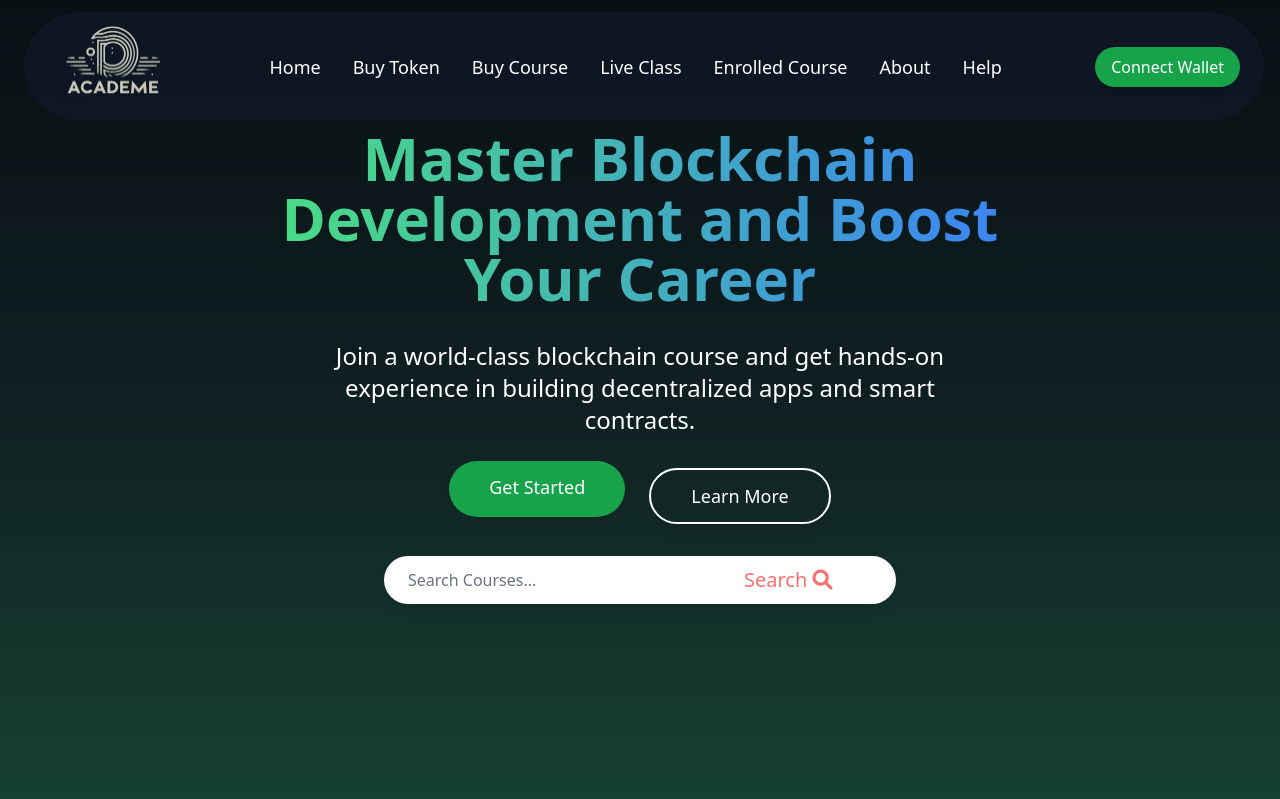
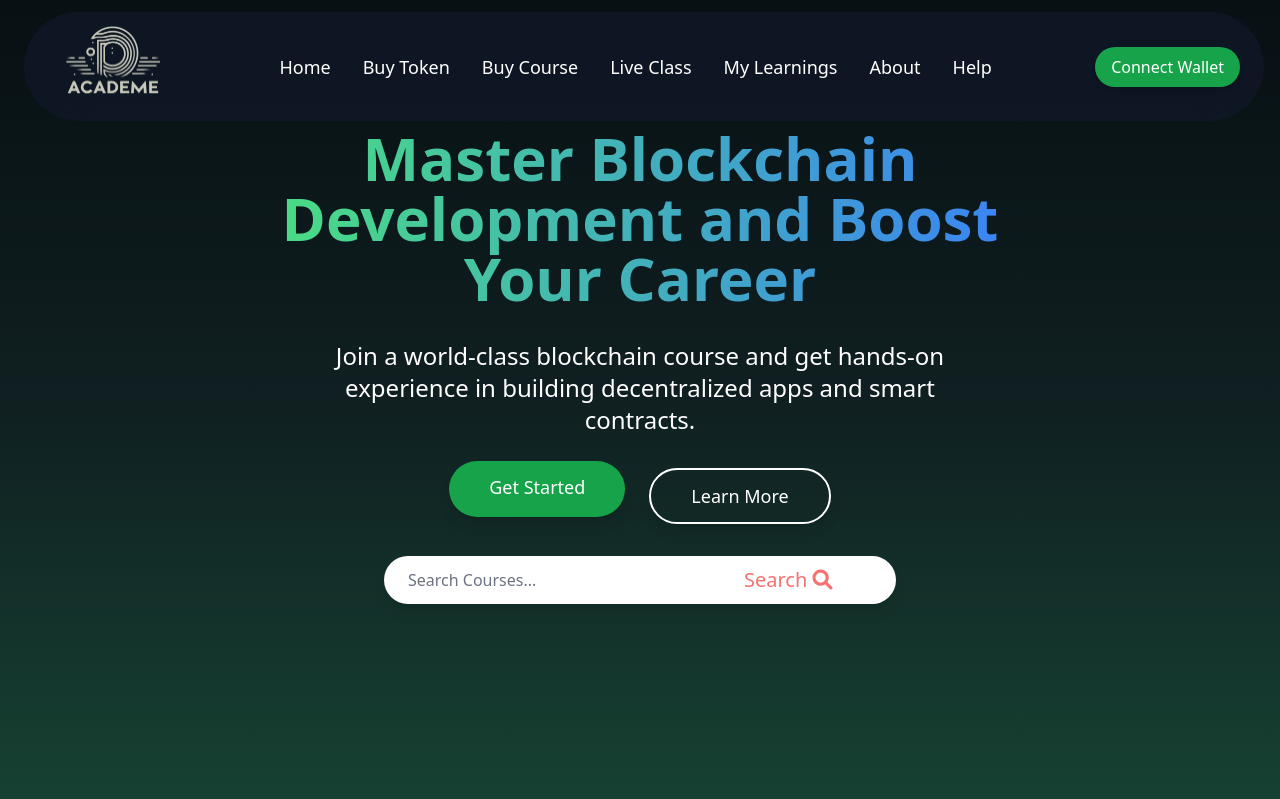
Before and after one commit to brlamit/D-Academe, a PHP site: page /index.php in a window 1280 px wide. Shown: the top 799 px of the page. Run offline with PHP 8.4, Linux system fonts and the light colour scheme; some libraries are stand-ins or nearby versions.

Commit message:
Same update

```diff
--- a/D-Academe/Header.php
+++ b/D-Academe/Header.php
@@ -39,7 +39,7 @@ $sessionTokenBalance = isset($_SESSION['tokenBalance']) ? $_SESSION['tokenBalanc
             <li><a href="?page=buy-token" class="text-lg font-medium hover:text-blue-300 transition-colors duration-200">Buy Token</a></li>
             <li><a href="?page=buy-course" class="text-lg font-medium hover:text-blue-300 transition-colors duration-200">Buy Course</a></li>
             <li><a href="?page=live-class" class="text-lg font-medium hover:text-blue-300 transition-colors duration-200">Live Class</a></li>
-            <li><a href="?page=enrolled-course" class="text-lg font-medium hover:text-blue-300 transition-colors duration-200">Enrolled Course</a></li>
+            <li><a href="?page=myLearnings" class="text-lg font-medium hover:text-blue-300 transition-colors duration-200">My Learnings</a></li>
             <!-- <li><a href="?page=cart" class="text-lg font-medium hover:text-blue-300 transition-colors duration-200">Cart</a></li> -->
             <li><a href="?page=about" class="text-lg font-medium hover:text-blue-300 transition-colors duration-200">About</a></li>
             <li><a href="?page=help" class="text-lg font-medium hover:text-blue-300 transition-colors duration-200">Help</a></li>
--- a/D-Academe/index.php
+++ b/D-Academe/index.php
@@ -23,7 +23,7 @@
         $page = $_GET['page'] ?? 'home';
 
         // Use a safe approach to include files to prevent potential security risks
-        $allowedPages = ['home','buy-token', 'enrolled-course', 'buy-course', 'solidity-basic', 'live-class', 'cart', 'about', 'courses' , 'help', 'Solidity-Disc', 'Solidity-Course','userregister','Clarity_course']; // Add allowed pages here
+        $allowedPages = ['home','buy-token', 'myLearnings', 'buy-course', 'solidity-basic', 'live-class', 'cart', 'about', 'courses' , 'help', 'Solidity-Disc', 'Solidity-Course','userregister','Clarity_course']; // Add allowed pages here
         if (in_array($page, $allowedPages)) {
             include $page . '.php';
         } else {
```
